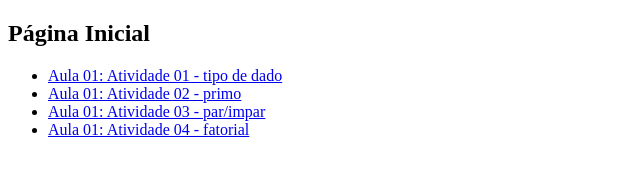
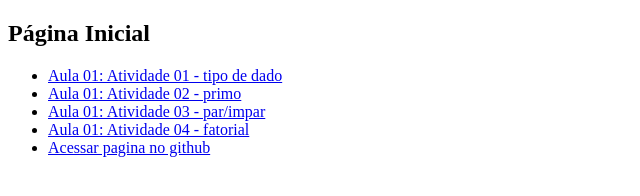
Before and after one commit to prinoriko/Laboratorio-de-Engenharia, a plain HTML site: page index.html in a window 1280 px wide. Shown: the whole page, without its empty margins (0-640 px from the left). Drawn offline with Linux system fonts and the light colour scheme.

Commit message:
Update index.html

```diff
--- a/index.html
+++ b/index.html
@@ -13,6 +13,7 @@
         <li><a href="atividade02.html"> Aula 01: Atividade 02 - primo </a></li>
         <li><a href="atividade03.html"> Aula 01: Atividade 03 - par/impar</a></li>
         <li><a href="atividade04.html"> Aula 01: Atividade 04 - fatorial</a></li>
+        <li><a href="https://github.com/prinoriko/Laboratorio-de-Engenharia" target="_blank" class="btn btn-primary">Acessar pagina no github</a></li>
     </ul>
 </body>
 </html>
```
